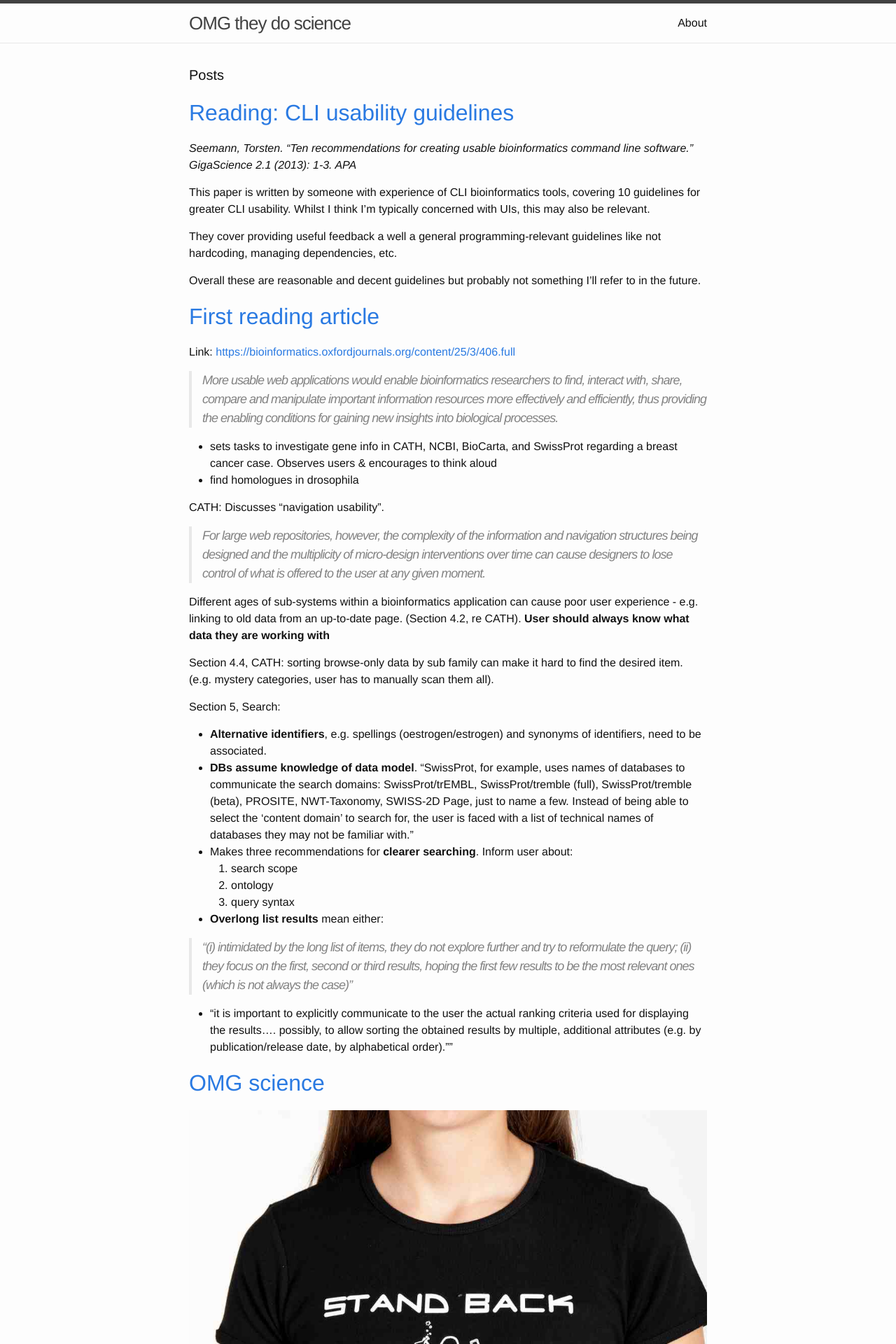
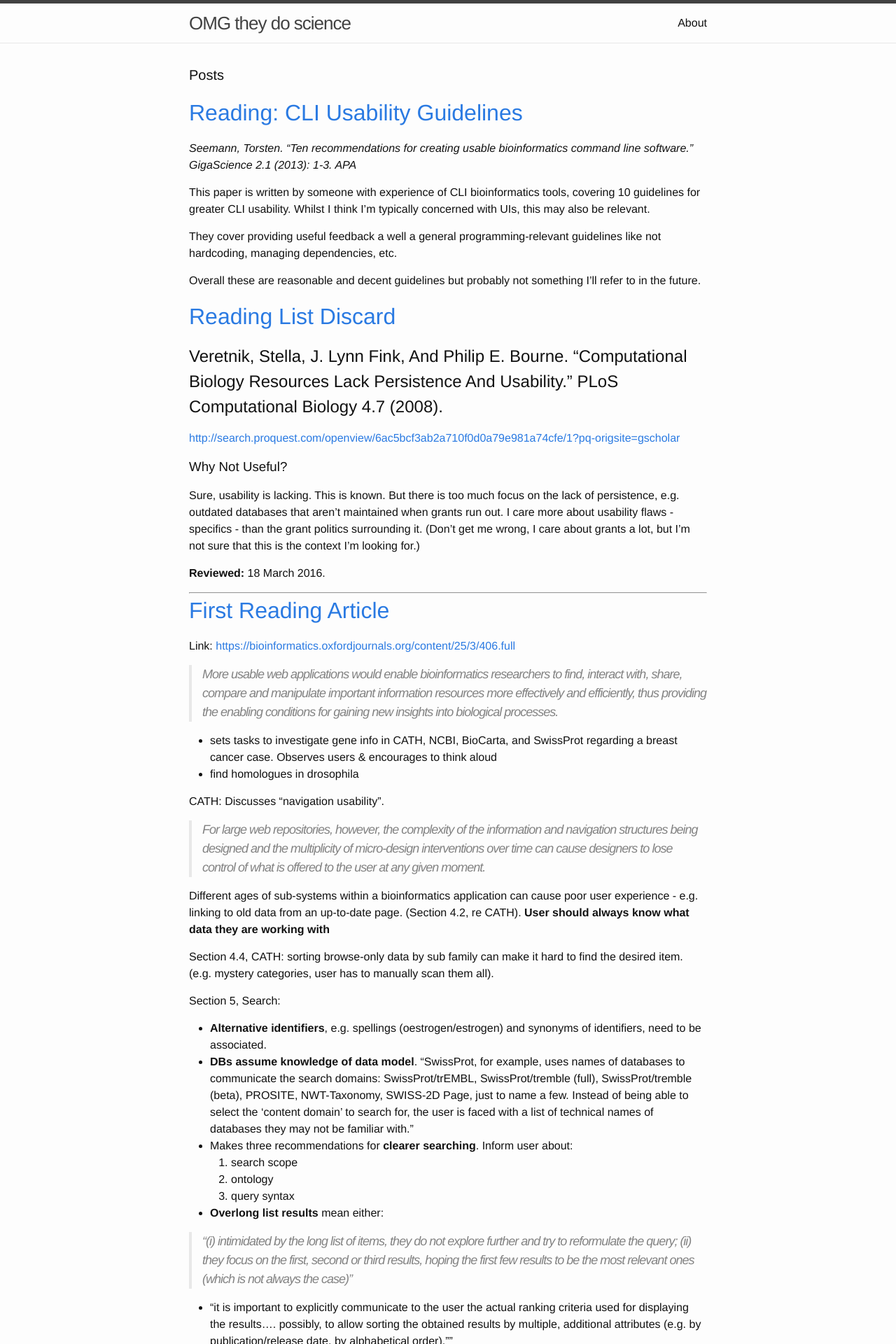
Before and after one commit to yochannah/omgscience, a Jekyll site: the page built from index.html, in a window 1280 px wide. Shown: the top 1920 px of the page at 70% size. Built offline with Jekyll 4.4.1, drawn with Linux system fonts in a browser that asks for light colours.

```diff
--- a/Gemfile
+++ b/Gemfile
@@ -3,3 +3,4 @@ ruby '2.1.5'
 gem 'bundler'
 gem 'jekyll'
 gem 'rack-jekyll'
+gem 'jekyll-tagging'
--- a/_config.yml
+++ b/_config.yml
@@ -13,3 +13,6 @@ timezone: Europe/London
 markdown: kramdown
 
 exclude: [vendor]
+
+tag_page_layout: tag_page
+tag_page_dir: tag
--- a/_includes/header.html
+++ b/_includes/header.html
@@ -1,3 +1,13 @@
+
+<svg style="position: absolute; width: 0; height: 0;" width="0" height="0" version="1.1" xmlns="http://www.w3.org/2000/svg" xmlns:xlink="http://www.w3.org/1999/xlink">
+<defs>
+<symbol id="icon-tag" viewBox="0 0 16 16">
+<title>tag</title>
+<path class="path1" d="M15.25 0h-6c-0.412 0-0.989 0.239-1.28 0.53l-7.439 7.439c-0.292 0.292-0.292 0.769 0 1.061l6.439 6.439c0.292 0.292 0.769 0.292 1.061 0l7.439-7.439c0.292-0.292 0.53-0.868 0.53-1.28v-6c0-0.412-0.338-0.75-0.75-0.75zM11.5 6c-0.828 0-1.5-0.672-1.5-1.5s0.672-1.5 1.5-1.5 1.5 0.672 1.5 1.5-0.672 1.5-1.5 1.5z"></path>
+</symbol>
+</defs>
+</svg>
+
 <header class="site-header">
 
   <div class="wrapper">
--- a/_layouts/default.html
+++ b/_layouts/default.html
@@ -4,22 +4,13 @@
   {% include head.html %}
 
   <body>
-    <svg style="position: absolute; width: 0; height: 0;" width="0" height="0" version="1.1" xmlns="http://www.w3.org/2000/svg" xmlns:xlink="http://www.w3.org/1999/xlink">
-    <defs>
-    <symbol id="icon-tag" viewBox="0 0 16 16">
-    <title>tag</title>
-    <path class="path1" d="M15.25 0h-6c-0.412 0-0.989 0.239-1.28 0.53l-7.439 7.439c-0.292 0.292-0.292 0.769 0 1.061l6.439 6.439c0.292 0.292 0.769 0.292 1.061 0l7.439-7.439c0.292-0.292 0.53-0.868 0.53-1.28v-6c0-0.412-0.338-0.75-0.75-0.75zM11.5 6c-0.828 0-1.5-0.672-1.5-1.5s0.672-1.5 1.5-1.5 1.5 0.672 1.5 1.5-0.672 1.5-1.5 1.5z"></path>
-    </symbol>
-    </defs>
-    </svg>
+
     {% include header.html %}
 
     <div class="page-content">
       <div class="wrapper">
         {{ content }}
       </div>
-    </div>
-
       <div class="tags">
         <ul>
           {% for tags in page.tags %}
@@ -32,6 +23,8 @@
           {% endfor %}
         </ul>
       </div>
+    </div>
+
 
     {% include footer.html %}
 
--- /dev/null
+++ b/_plugins/ext.rb
@@ -0,0 +1 @@
+require 'jekyll/tagging'
--- a/_posts/2016-03-18-reading-list-discards.markdown
+++ b/_posts/2016-03-18-reading-list-discards.markdown
@@ -1,13 +1,14 @@
 ---
 layout: post
-title:  "Reading list discards"
+title:  "Reading list discard"
 date:   2016-03-18 21:54:45
 categories: reading-list
 tags: not-useful reading
+---
 
 ## Veretnik, Stella, J. Lynn Fink, and Philip E. Bourne. "Computational biology resources lack persistence and usability." PLoS computational biology 4.7 (2008).
 
-<http://search.proquest.com/openview/6ac5bcf3ab2a710f0d0a79e981a74cfe/1?pq-origsite=gscholar>
+ <http://search.proquest.com/openview/6ac5bcf3ab2a710f0d0a79e981a74cfe/1?pq-origsite=gscholar>
 
 ### Why not useful?
 Sure, usability is lacking. This is known. But there is too much focus on the lack of persistence, e.g. outdated databases that aren't maintained when grants run out. I care more about usability flaws - specifics - than the grant politics surrounding it. (Don't get me wrong, I care about grants a lot, but I'm not sure that this is the context I'm looking for.)
--- a/css/main.scss
+++ b/css/main.scss
@@ -51,11 +51,18 @@ $on-laptop:        800px;
         "syntax-highlighting"
 ;
 
-.tags li {
-  list-style-type:none;
+@mixin tag {
   display:inline-block;
   background:#eee; padding:0.2em 0.4em;
   border-radius:2px;
+}
+
+.tag {  @include tag;
+}
+
+.tags li {
+  @include tag;
+  list-style-type:none;
 }
 
 .icon {
@@ -65,3 +72,5 @@ $on-laptop:        800px;
   vertical-align:middle;
 	fill: rgba(0,0,0,0.15);
 }
+
+h1, h2, h3 {text-transform:capitalize;}
```
Also changed, not shown: _layouts/tag_page.html (added, +41 -0 lines), Gemfile.lock. Lines whose indentation alone changed are shown as unchanged.
